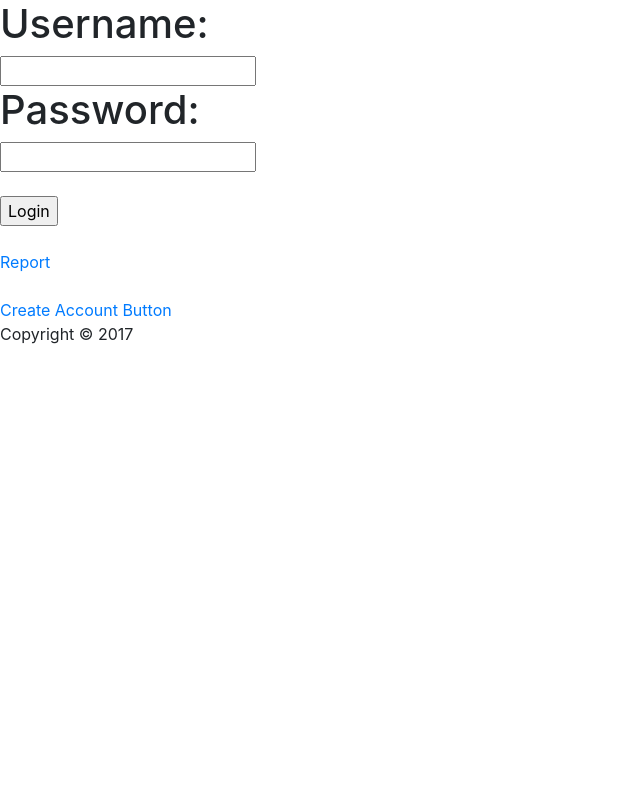
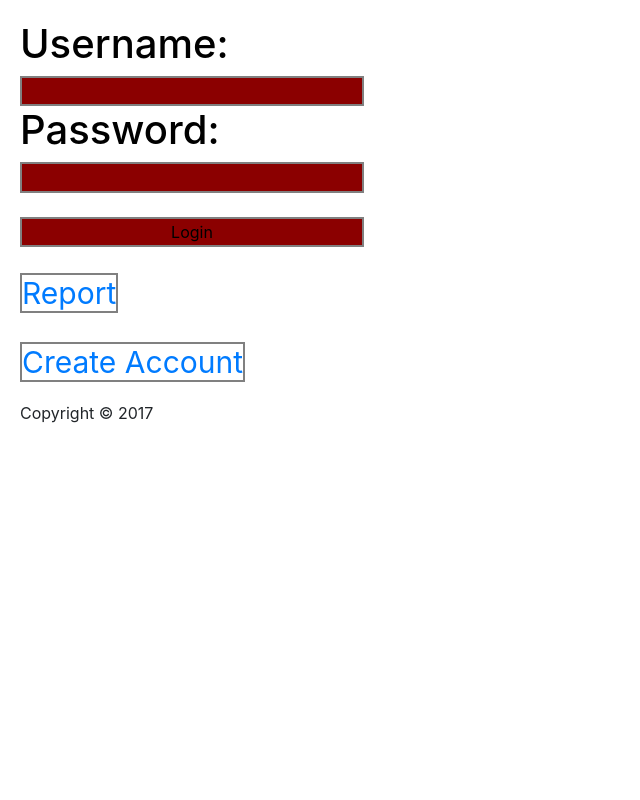
Before and after one commit to AbdulMo-93/cosc-4806, a PHP site: page /home in a window 1280 px wide. Shown: the whole page, without its empty margins (0-640 px from the left). Run offline with PHP 8.4, Linux system fonts and the light colour scheme; data that the repository does not hold is empty; some libraries are stand-ins or nearby versions.

Commit message:
done with css style

```diff
--- a/app/views/home/login.php
+++ b/app/views/home/login.php
@@ -20,10 +20,6 @@
 	<br/>
 
 	<a href="/login/register"> Create Account </a>
-	<a href='#' class='button'>Button</a>
-
-
-
 
 	</form>
 
--- a/public/css/style.css
+++ b/public/css/style.css
@@ -0,0 +1,26 @@
+body{
+	margin: auto;
+    width: 30%;
+    padding: 20px;
+	background-color: darkred;
+}
+#content{
+	color: black;
+	text-transform: uppercase;
+} h1{
+	color: black;
+}
+input{
+	background: darkred;
+ 	border: 2px solid gray;
+ 	width: 100%;
+ 	height: 4%;
+}
+a{
+	font-size: 30px;
+	color: black;
+	width: 300px;
+    height: 100px;
+    border: 2px solid gray;
+    box-sizing: border-box;
+}
--- a/public/index.php
+++ b/public/index.php
@@ -1,6 +1,6 @@
-
+<link rel= "stylesheet" type = "text/css" media="screen" href ="/css/style.css">
 <?php
-
 require_once '../app/init.php';
 
 $app = new App;
+?>
```
